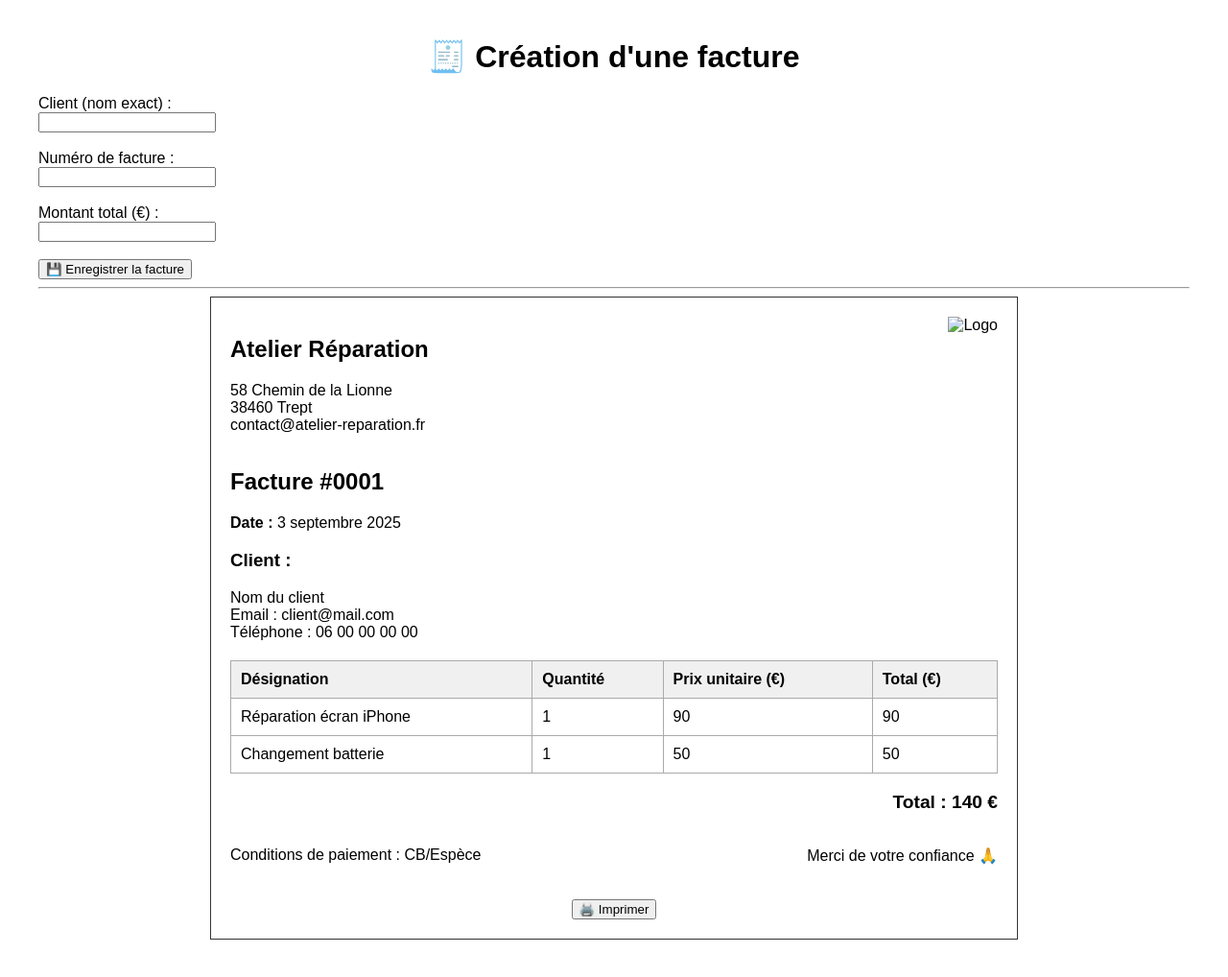
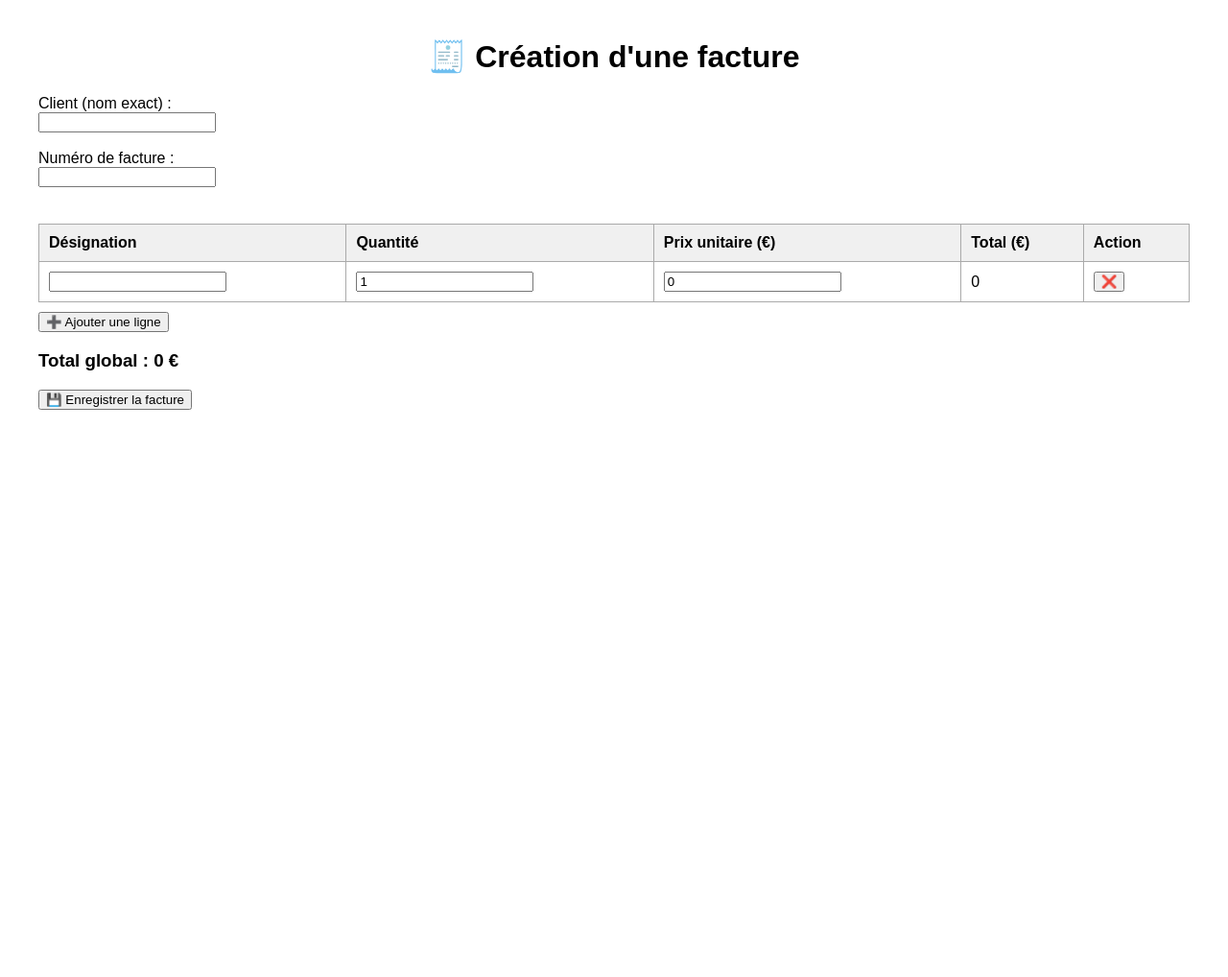
Before and after one commit to atelier-reparation/atelier-reparation, a website: page factures.html in a window 1280 px wide. Shown: the whole page at 96% size. After the commit the page ends 800 px from the top, so only its background shows below. Drawn offline with Linux system fonts and the light colour scheme.

Commit message:
factures.html

```diff
--- a/factures.html
+++ b/factures.html
@@ -6,111 +6,81 @@
   <style>
     body { font-family: Arial, sans-serif; margin: 40px; }
     h1 { text-align: center; }
-    .facture {
-      border: 1px solid #333;
-      padding: 20px;
-      max-width: 800px;
-      margin: auto;
-    }
-    .header, .footer {
-      display: flex;
-      justify-content: space-between;
-    }
-    table {
-      width: 100%;
-      border-collapse: collapse;
-      margin-top: 20px;
-    }
-    th, td {
-      border: 1px solid #aaa;
-      padding: 10px;
-      text-align: left;
-    }
-    th {
-      background: #f0f0f0;
-    }
-    .total {
-      text-align: right;
-      font-size: 1.2em;
-      font-weight: bold;
-    }
-    .actions {
-      margin-top: 20px;
-      text-align: center;
-    }
+    table { width: 100%; border-collapse: collapse; margin-top: 20px; }
+    th, td { border: 1px solid #aaa; padding: 10px; text-align: left; }
+    th { background: #f0f0f0; }
+    .add-btn { margin-top: 10px; }
   </style>
 </head>
 <body>
   <h1>🧾 Création d'une facture</h1>
-  <form action="/factures" method="post">
+  <form id="factureForm" action="/factures" method="post">
     <label>Client (nom exact) :</label><br>
     <input type="text" name="client" required><br><br>
 
     <label>Numéro de facture :</label><br>
     <input type="text" name="numero" required><br><br>
 
-    <label>Montant total (€) :</label><br>
-    <input type="number" name="montant" required><br><br>
-
-    <button type="submit">💾 Enregistrer la facture</button>
-  </form>
-
-  <hr>
-
-  <div class="facture">
-    <div class="header">
-      <div>
-        <h2>Atelier Réparation</h2>
-        <p>58 Chemin de la Lionne <br>
-        38460 Trept<br>
-        contact@atelier-reparation.fr</p>
-      </div>
-      <div>
-        <img src="ChatGPT Image 29 août 2025 à 21_01_47.png" alt="Logo" width="100">
-      </div>
-    </div>
-
-    <h2>Facture #0001</h2>
-    <p><b>Date :</b> 3 septembre 2025</p>
-
-    <h3>Client :</h3>
-    <p>Nom du client<br>Email : client@mail.com<br>Téléphone : 06 00 00 00 00</p>
-
-    <table>
+    <table id="lignes">
       <thead>
         <tr>
           <th>Désignation</th>
           <th>Quantité</th>
           <th>Prix unitaire (€)</th>
           <th>Total (€)</th>
+          <th>Action</th>
         </tr>
       </thead>
       <tbody>
         <tr>
-          <td>Réparation écran iPhone</td>
-          <td>1</td>
-          <td>90</td>
-          <td>90</td>
-        </tr>
-        <tr>
-          <td>Changement batterie</td>
-          <td>1</td>
-          <td>50</td>
-          <td>50</td>
+          <td><input type="text" name="designation[]" required></td>
+          <td><input type="number" name="quantite[]" value="1" min="1" required></td>
+          <td><input type="number" name="prix[]" value="0" required></td>
+          <td class="ligneTotal">0</td>
+          <td><button type="button" onclick="supprimerLigne(this)">❌</button></td>
         </tr>
       </tbody>
     </table>
 
-    <p class="total">Total : 140 €</p>
+    <button type="button" class="add-btn" onclick="ajouterLigne()">➕ Ajouter une ligne</button>
 
-    <div class="footer">
-      <p>Conditions de paiement : CB/Espèce </p>
-      <p>Merci de votre confiance 🙏</p>
-    </div>
+    <h3>Total global : <span id="totalGlobal">0</span> €</h3>
 
-    <div class="actions">
-      <button onclick="window.print()">🖨️ Imprimer</button>
-    </div>
-  </div>
+    <button type="submit">💾 Enregistrer la facture</button>
+  </form>
+
+  <script>
+    function recalculer() {
+      let total = 0;
+      document.querySelectorAll("#lignes tbody tr").forEach(tr => {
+        const qte = parseFloat(tr.querySelector("input[name='quantite[]']").value) || 0;
+        const prix = parseFloat(tr.querySelector("input[name='prix[]']").value) || 0;
+        const totalLigne = qte * prix;
+        tr.querySelector(".ligneTotal").textContent = totalLigne.toFixed(2);
+        total += totalLigne;
+      });
+      document.getElementById("totalGlobal").textContent = total.toFixed(2);
+    }
+
+    function ajouterLigne() {
+      const tbody = document.querySelector("#lignes tbody");
+      const tr = document.createElement("tr");
+      tr.innerHTML = `
+        <td><input type="text" name="designation[]" required></td>
+        <td><input type="number" name="quantite[]" value="1" min="1" required></td>
+        <td><input type="number" name="prix[]" value="0" required></td>
+        <td class="ligneTotal">0</td>
+        <td><button type="button" onclick="supprimerLigne(this)">❌</button></td>
+      `;
+      tbody.appendChild(tr);
+    }
+
+    function supprimerLigne(btn) {
+      btn.parentElement.parentElement.remove();
+      recalculer();
+    }
+
+    document.addEventListener("input", recalculer);
+  </script>
 </body>
 </html>
```
